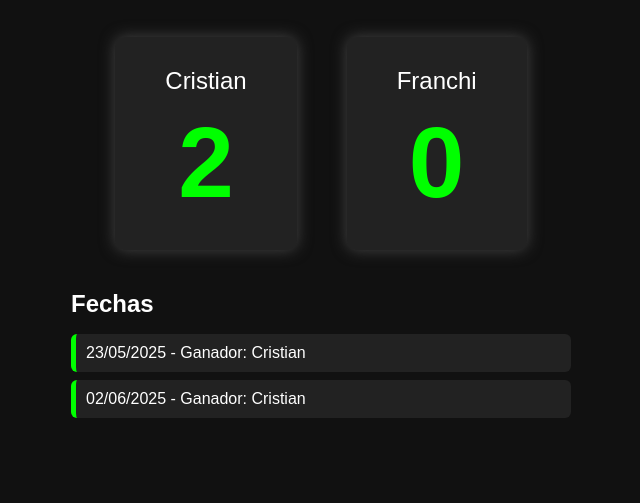
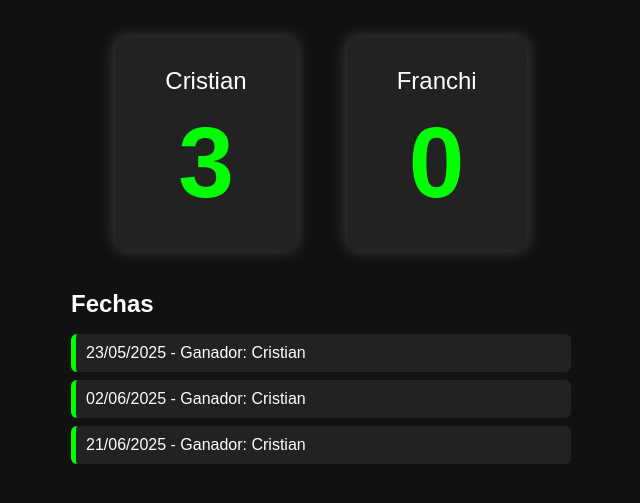
Before and after one commit to cristianbravorobin/marcador, a plain HTML site: page index.html in a window 1280 px wide. Shown: the part 99-602 px from the top of the page, without its empty margins (319-959 px from the left). Drawn offline with Linux system fonts and the light colour scheme.

Commit message:
Actualizar index.html

```diff
--- a/index.html
+++ b/index.html
@@ -71,7 +71,7 @@
   <div class="scoreboard">
     <div class="player">
       <div class="name">Cristian</div>
-      <div class="score">2</div>
+      <div class="score">3</div>
     </div>
     <div class="player">
       <div class="name">Franchi</div>
@@ -84,7 +84,8 @@
     <ul>
       <li>23/05/2025 - Ganador: Cristian</li>
       <li>02/06/2025 - Ganador: Cristian</li>
-    </ul>
+      <li>21/06/2025 - Ganador: Cristian</li>
+     </ul>
   </div>
 </body>
 </html>
```
